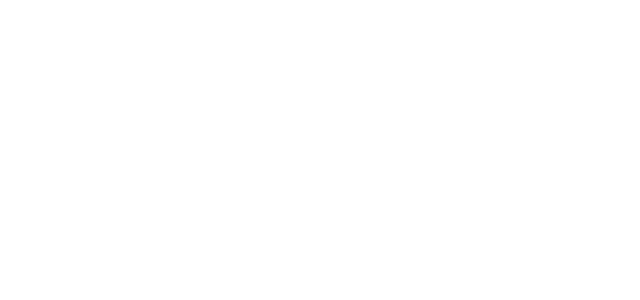
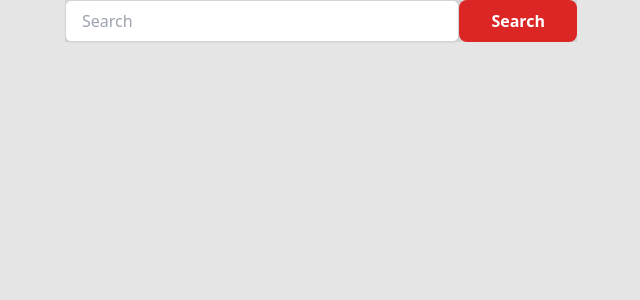
Before and after one commit to Nirmit18/Food_app, a React (Create React App) app: page /search in a window 1280 px wide. Before the commit this address had no page. Shown: the top 300 px of the page, without its empty margins (319-959 px from the left). Built offline with nearby package versions, Linux system fonts and the light colour scheme.

Commit message:
search added

```diff
--- a/src/App.js
+++ b/src/App.js
@@ -5,6 +5,7 @@
 import ChildB from './components/ChildB';
 import ChildC from './components/ChildC';
 import ChildD from './components/ChildD';
+import Search from './components/Search';
 
 
 
@@ -21,6 +22,7 @@
         <Route path='/b' element={<ChildB />} />
         <Route path='/c' element={<ChildC />} />
         <Route path='/d' element={<ChildD />} />
+        <Route path='/search' element={<Search />} />
       </Routes>
     </BrowserRouter>
   );
--- /dev/null
+++ b/src/components/Search.jsx
@@ -0,0 +1,50 @@
+import React, { useState, useEffect } from "react";
+import axios from "axios";
+
+const Search = (props) => {
+    const [val, setVal] = useState("");
+    const [data, setData] = useState([]);
+
+    const handleChange = (e) => {
+        setVal(e.target.value);
+    };
+
+    const searchVal = async () => {
+        try {
+            const response = await axios.get(`https://www.themealdb.com/api/json/v1/1/search.php?s=${val}`);
+            setData(response.data.meals);
+        } catch (error) {
+            console.error("Error fetching data:", error);
+        }
+    };
+
+    useEffect(() => {
+        console.log(val);
+    }, [val]);
+
+    return (
+        <div className="bg-neutral-200 min-h-screen">
+            <div className="relative max-w-lg mx-auto  flex bg-neutral-300">
+                <input
+                    className="w-full py-2 px-4 border border-gray-300 rounded-md shadow-sm focus:outline-none"
+                    type="search"
+                    placeholder="Search"
+                    value={val}
+                    onChange={handleChange}
+                />
+                <button className="bg-red-600 rounded-lg p-8 pt-0 pb-0 text-white font-semibold "
+                    onClick={searchVal}
+                >
+                    Search
+                </button>
+            </div>
+            <div>{val}</div>
+
+            {data.map((meal) => (
+                    <div key={meal.idMeal}>{meal.strMeal}</div>
+                ))}
+        </div>
+    );
+};
+
+export default Search;
```
